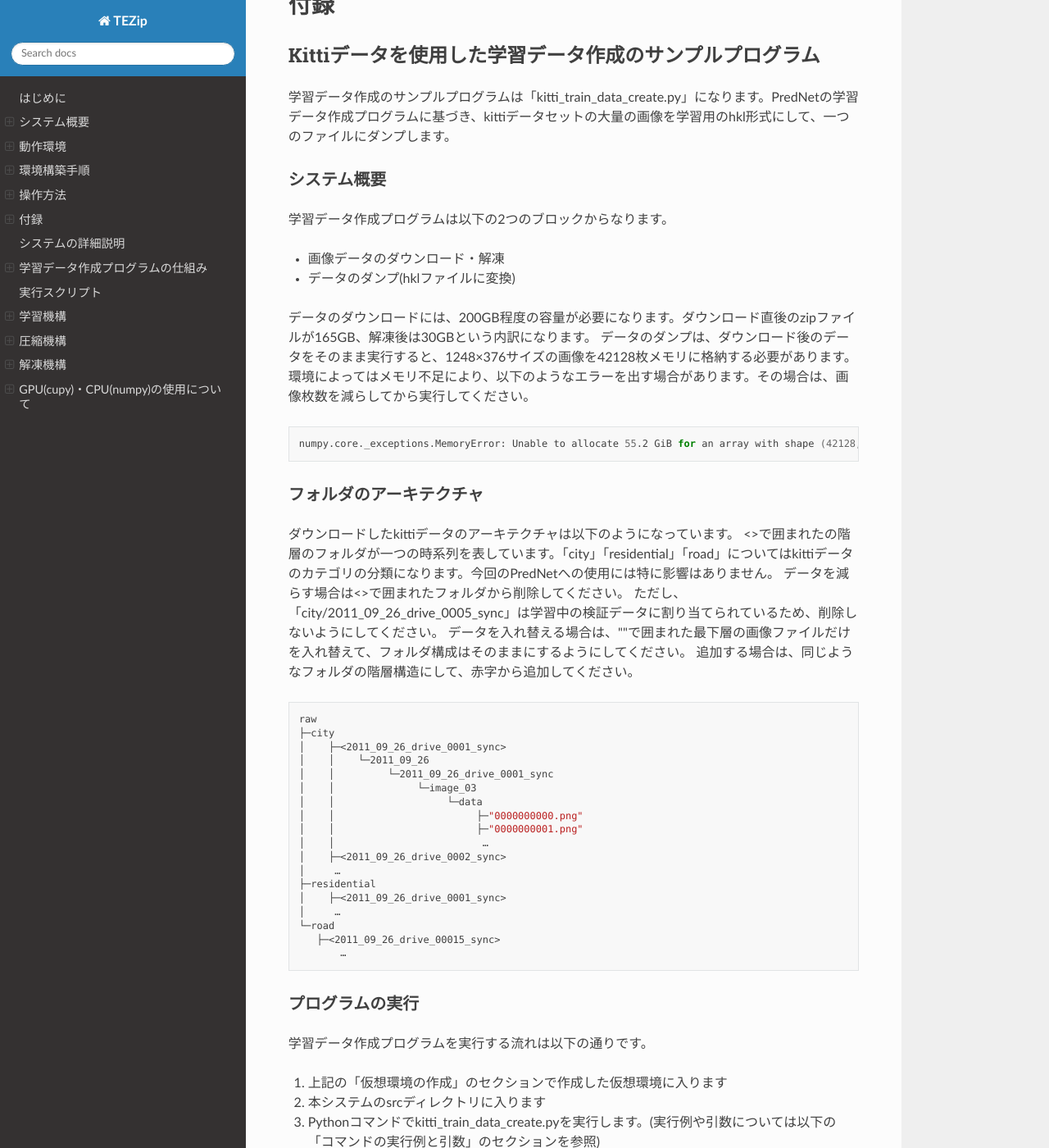
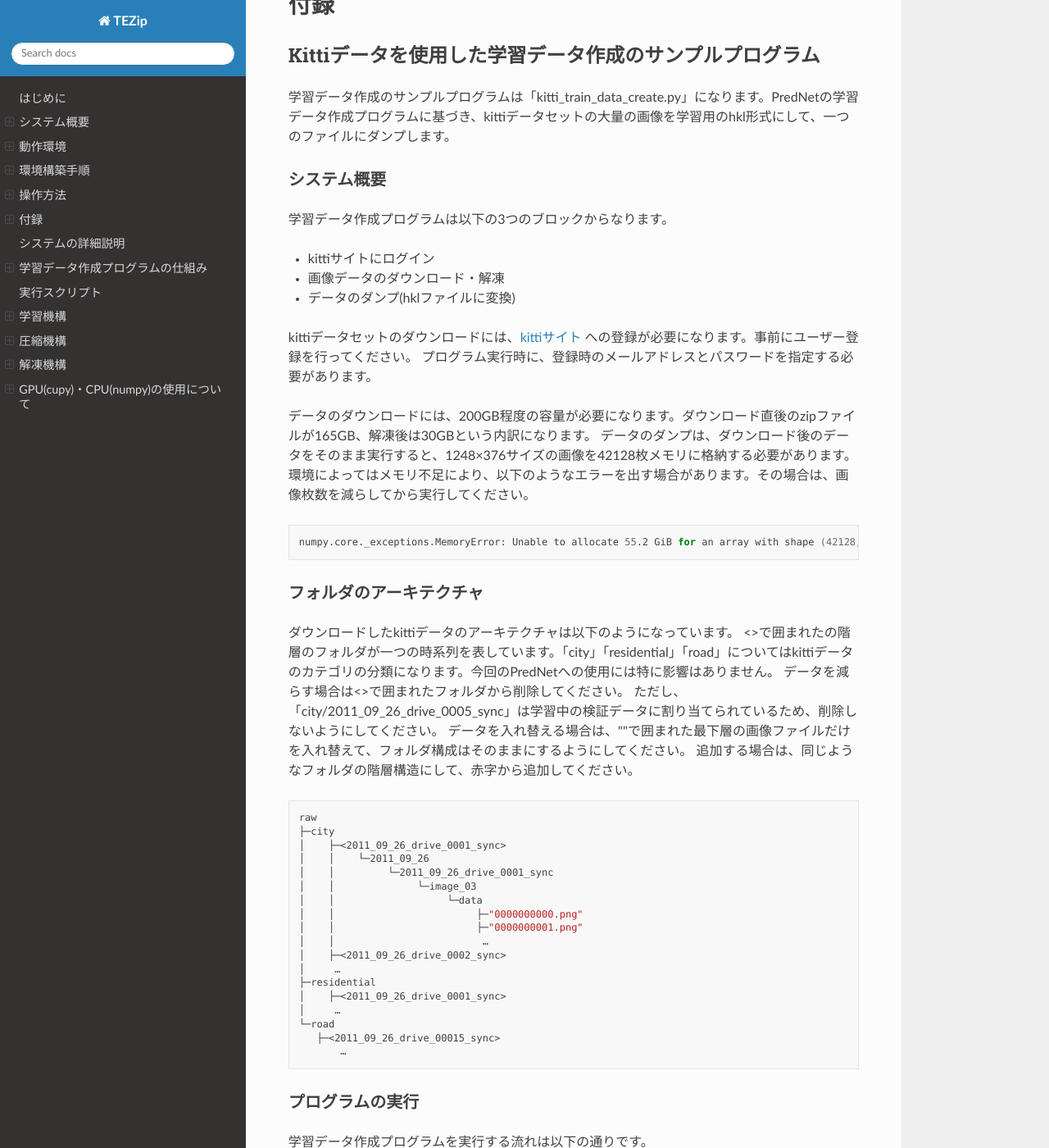
Before and after one commit to kento/TEZip_ja, a Sphinx documentation site: the page built from docs/index.rst, in a window 1280 px wide and 1400 px high, scrolled down 16983 px. Shown: the whole window at 82% size. Built offline with Sphinx 7.4.7 and the Read the Docs theme 2.0.0, drawn with Linux system fonts in a browser that asks for light colours; some of the changed text lies outside the part shown.

Commit message:
Update docs/index.rst
Add description about kitti_train_data_create.py

```diff
--- a/docs/index.rst
+++ b/docs/index.rst
@@ -663,10 +663,14 @@ Kittiデータを使用した学習データ作成のサンプルプログラム
 システム概要
 ............
 
-学習データ作成プログラムは以下の2つのブロックからなります。
+学習データ作成プログラムは以下の3つのブロックからなります。
 
+* kittiサイトにログイン
 * 画像データのダウンロード・解凍
 * データのダンプ(hklファイルに変換)
+
+kittiデータセットのダウンロードには、`kittiサイト <https://www.cvlibs.net/datasets/kitti/user_register.php>`_ への登録が必要になります。事前にユーザー登録を行ってください。
+プログラム実行時に、登録時のメールアドレスとパスワードを指定する必要があります。
 
 データのダウンロードには、200GB程度の容量が必要になります。ダウンロード直後のzipファイルが165GB、解凍後は30GBという内訳になります。
 データのダンプは、ダウンロード後のデータをそのまま実行すると、1248×376サイズの画像を42128枚メモリに格納する必要があります。環境によってはメモリ不足により、以下のようなエラーを出す場合があります。その場合は、画像枚数を減らしてから実行してください。
@@ -723,23 +727,24 @@ Kittiデータを使用した学習データ作成のサンプルプログラム
 
 .. code-block:: sh
 
-   python kitti_train_data_create.py 出力ディレクトリ -d -p
+   python kitti_train_data_create.py 出力ディレクトリ -d メールアドレス パスワード -p
 
 各引数の意味は以下の通りです。
 
 .. csv-table::
-    :header: 引数, 意味, 設定例
-    :widths: 15, 25, 15
+    :header: 引数, 引数の意味, 入力数, 入力の意味, 設定例
+    :widths: 10, 15, 10, 25, 15
 
-    第一引数,Hklファイルの出力先のディレクトリパス,./data
-    -d,Kittiデータセットのダウンロードを行うフラグ,-d
-    -p,画像データ群をhklに変化する処理を行うフラグ。-dの出力ディレクトリと-pの入出力ディレクトリは共通になります,-p
+    第一引数, Hklファイルの出力先のディレクトリパス, \-, \-, ./data
+    -d, Kittiデータセットのダウンロードを行うフラグ, 2, "| 1：kittiサイトで登録したメールアドレス
+    | 2：kittiサイトで登録したパスワード", -d tezip@tezip.com nfoe2fjep233af
+    -p,画像データ群をhklに変化する処理を行うフラグ。-dの出力ディレクトリと-pの入出力ディレクトリは共通になります, 0, \-, -p
 
 実行例として、データをダウンロードして、そのままhklへのダンプを行う場合は以下のコマンドになります。
 
 .. code-block:: sh
 
-   python kitti_train_data_create.py ./data -d -p
+   python kitti_train_data_create.py ./data -d tezip@tezip.com nfoe2fjep233af -p
 
 出力ファイル
 ..........................
```
